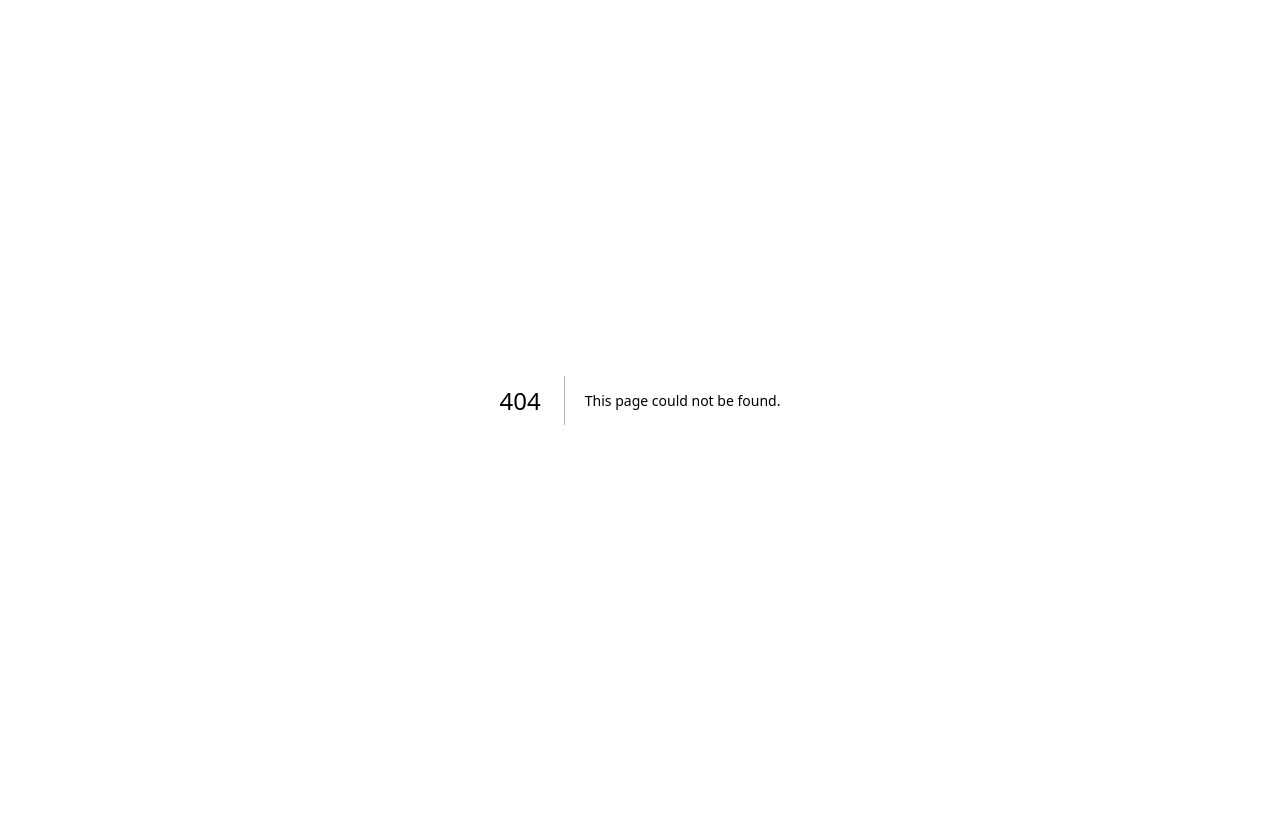
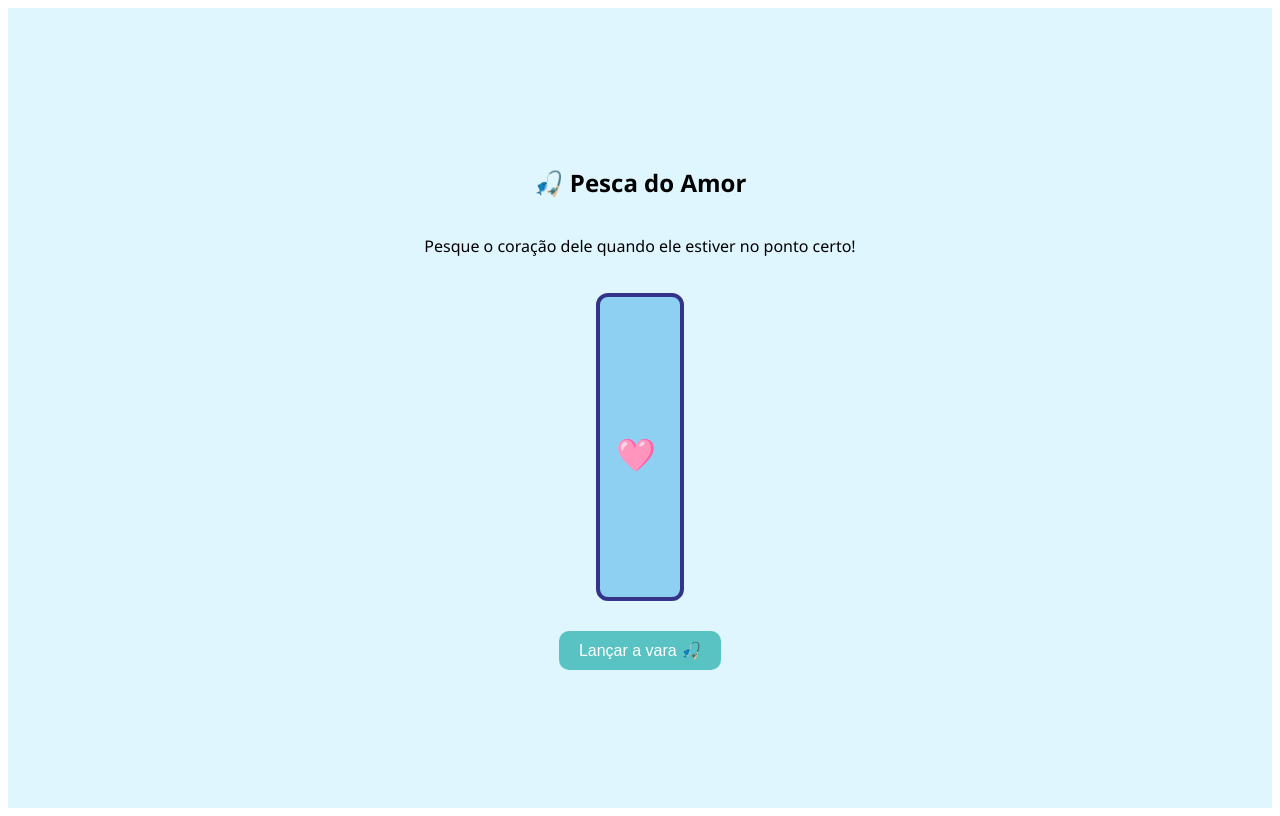
Before and after one commit to MatheusJubat/clone-tabnews, a Next.js app: page /aventura/pesca in a window 1280 px wide. Before the commit this address had no page. Built offline with nearby package versions, Linux system fonts and the light colour scheme.

Commit message:
Corrige exportação padrão da faseFinal

```diff
--- /dev/null
+++ b/pages/aventura/pesca.js
@@ -0,0 +1,98 @@
+import { useState, useEffect } from "react";
+import { useRouter } from "next/router";
+
+export default function Pesca() {
+  const router = useRouter();
+  const [posicao, setPosicao] = useState(0);
+  const [tentandoPescar, setTentandoPescar] = useState(false);
+  const [pegou, setPegou] = useState(false);
+
+  // Movimenta o "peixe/coração"
+  useEffect(() => {
+    const interval = setInterval(() => {
+      if (!pegou) {
+        const novaPos = Math.floor(Math.random() * 90); // 0 a 90%
+        setPosicao(novaPos);
+      }
+    }, 800);
+    return () => clearInterval(interval);
+  }, [pegou]);
+
+  const tentarPescar = () => {
+    setTentandoPescar(true);
+    if (posicao > 40 && posicao < 60) {
+      setPegou(true);
+      setTimeout(() => {
+        router.push("/aventura/faseFinal");
+      }, 2000);
+    } else {
+      setTimeout(() => {
+        setTentandoPescar(false);
+      }, 1000);
+    }
+  };
+
+  return (
+    <div
+      style={{
+        background: "#dff6ff",
+        height: "100vh",
+        display: "flex",
+        flexDirection: "column",
+        alignItems: "center",
+        justifyContent: "center",
+        fontFamily: "'Segoe UI', sans-serif",
+      }}
+    >
+      <h2>🎣 Pesca do Amor</h2>
+      <p>Pesque o coração dele quando ele estiver no ponto certo!</p>
+
+      <div
+        style={{
+          position: "relative",
+          width: "80px",
+          height: "300px",
+          background: "#8ed0f2",
+          borderRadius: "12px",
+          marginTop: "20px",
+          border: "4px solid #338",
+        }}
+      >
+        <div
+          style={{
+            position: "absolute",
+            left: "20%",
+            top: `${posicao}%`,
+            transition: "top 0.3s ease",
+            fontSize: "32px",
+          }}
+        >
+          🩷
+        </div>
+      </div>
+
+      {!pegou ? (
+        <button
+          onClick={tentarPescar}
+          disabled={tentandoPescar}
+          style={{
+            marginTop: "30px",
+            padding: "10px 20px",
+            backgroundColor: "#59c3c3",
+            color: "#fff",
+            border: "none",
+            borderRadius: "10px",
+            fontSize: "16px",
+            cursor: "pointer",
+          }}
+        >
+          {tentandoPescar ? "..." : "Lançar a vara 🎣"}
+        </button>
+      ) : (
+        <div style={{ marginTop: "30px", fontSize: "20px" }}>
+          Você pescou um coração verdadeiro! 💘
+        </div>
+      )}
+    </div>
+  );
+}
```
Also changed, not shown: pages/aventura/faseFinal.js (+14 -0 lines).
